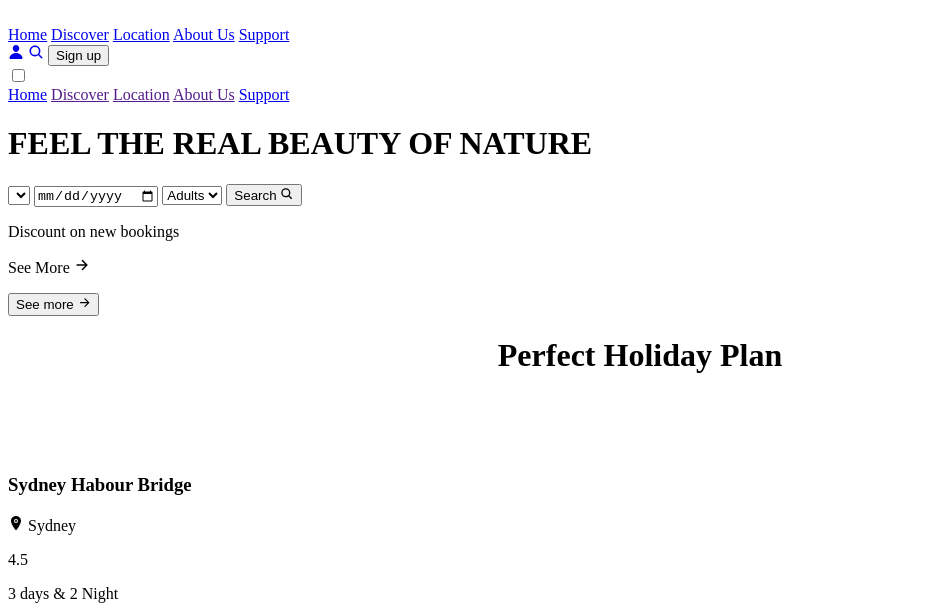
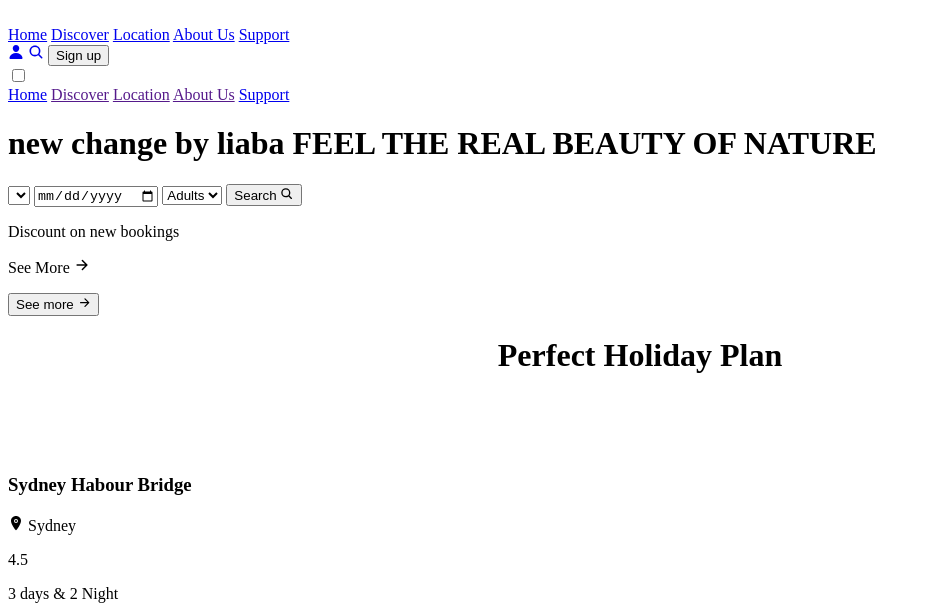
Before and after one commit to mrsaqibale/Traveller, a plain HTML site: page index.html in a window 1280 px wide. Shown: the top 616 px of the page, without its empty margins (0-930 px from the left). Drawn offline with nearby package versions, Linux system fonts and the light colour scheme.

Commit message:
test change

```diff
--- a/index.html
+++ b/index.html
@@ -61,7 +61,7 @@
         <!-- 1st part -->
 
         <div class="div-1-1">
-            <h1>FEEL THE REAL BEAUTY OF NATURE</h1>
+            <h1>new change by liaba FEEL THE REAL BEAUTY OF NATURE</h1>
             <div class="form1">
                 <form>
                     <select id="destination">
```
